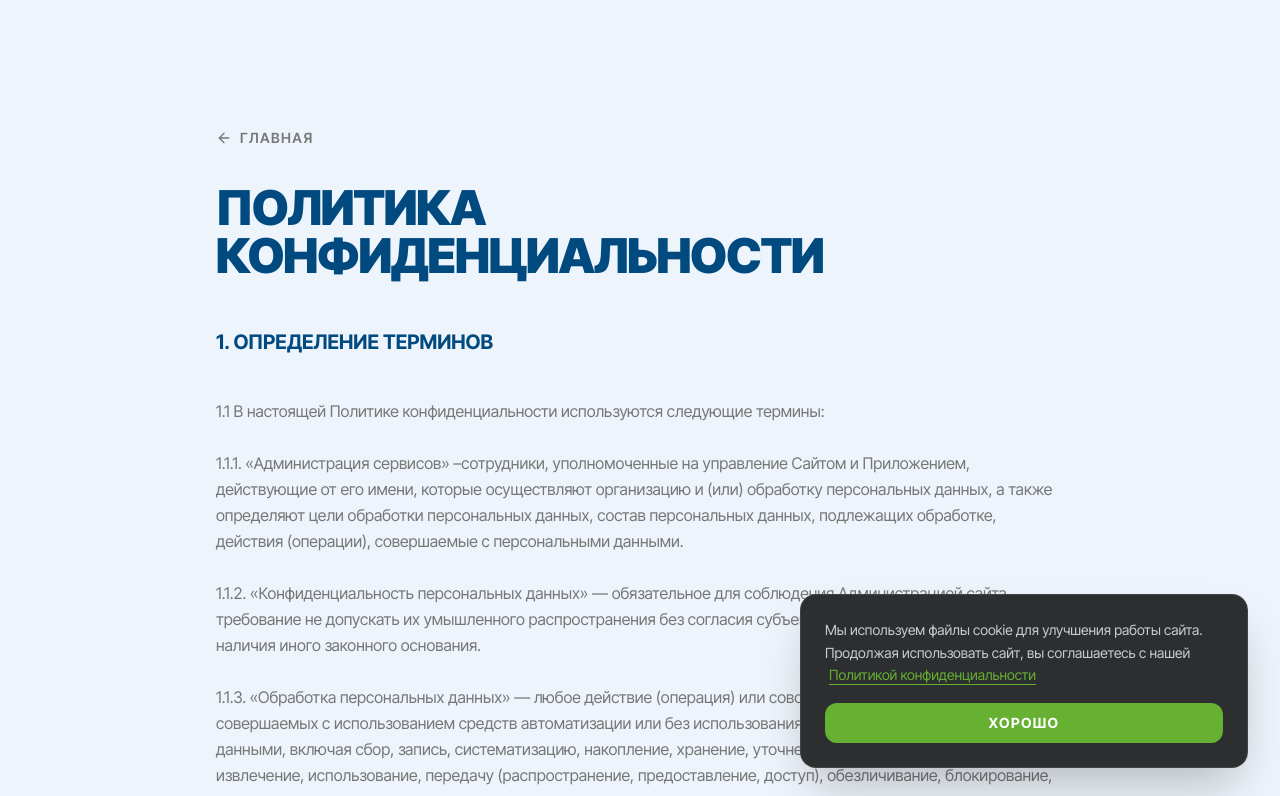
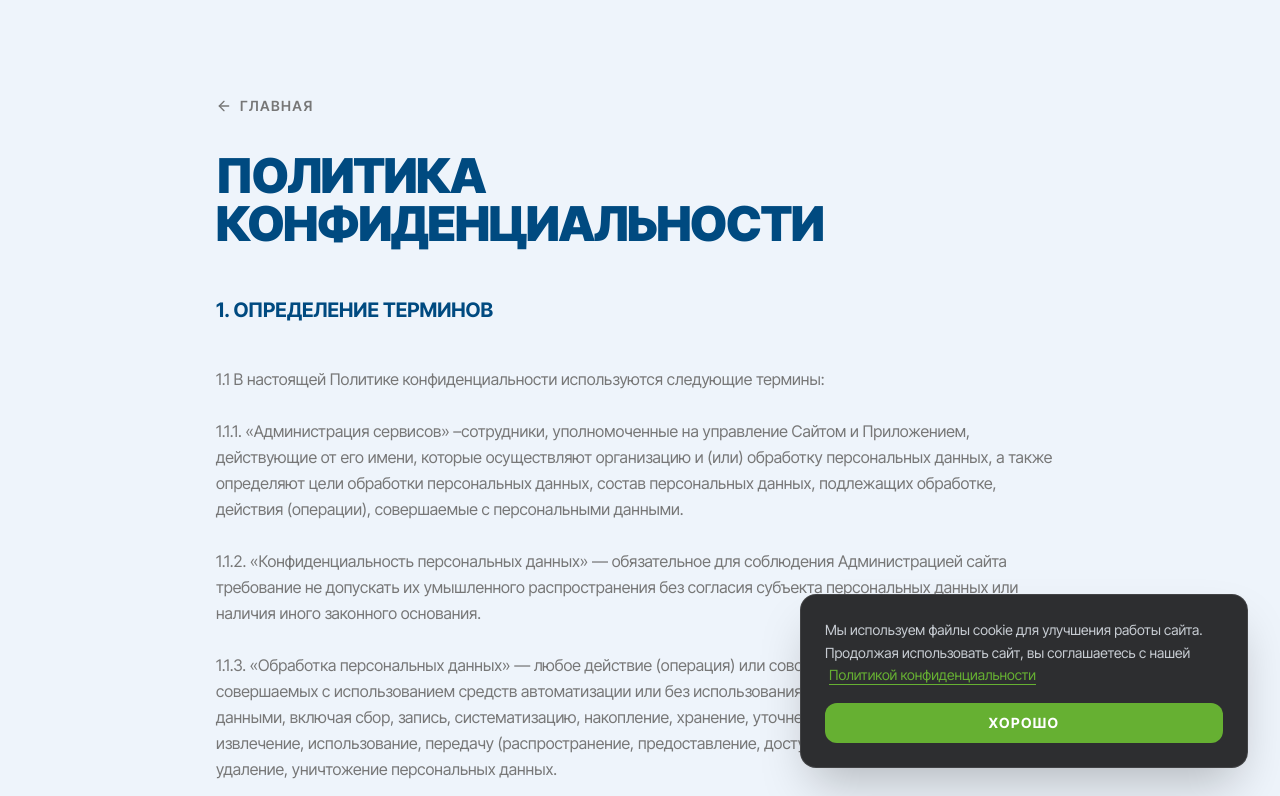
Before and after one commit to Vlad575oa/ResursTrans_1, a Next.js app: page /privacy in a window 1280 px wide. Shown: the top 796 px of the page. Built offline with nearby package versions, Linux system fonts and the light colour scheme; no server answers; a web font is replaced by a local one.

Commit message:
style: reduce top padding on legal pages for better header alignment
Reduced top padding from 128px to 96px in privacy/page.tsx, cookies/page.tsx, and terms/page.tsx to bring the content closer to the header.

```diff
--- a/src/app/cookies/page.tsx
+++ b/src/app/cookies/page.tsx
@@ -9,7 +9,7 @@ export default async function CookieSettingsPage() {
     const sections = content.split(/\n\n(?=\d+\.\s)/);
 
     return (
-        <div className="container mx-auto px-6 py-32 max-w-4xl min-h-screen">
+        <div className="container mx-auto px-6 pt-24 pb-32 max-w-4xl min-h-screen">
             <div className="mb-8">
                 <Link href="/" className="inline-flex items-center gap-2 text-text-secondary hover:text-primary transition-colors text-sm font-semibold uppercase tracking-widest">
                     <ArrowLeft className="w-4 h-4" />
--- a/src/app/privacy/page.tsx
+++ b/src/app/privacy/page.tsx
@@ -9,7 +9,7 @@ export default async function PrivacyPolicyPage() {
     const sections = content.split(/\n\n(?=\d+\.\s)/);
 
     return (
-        <div className="container mx-auto px-6 py-32 max-w-4xl min-h-screen">
+        <div className="container mx-auto px-6 pt-24 pb-32 max-w-4xl min-h-screen">
             <div className="mb-8">
                 <Link href="/" className="inline-flex items-center gap-2 text-text-secondary hover:text-primary transition-colors text-sm font-semibold uppercase tracking-widest">
                     <ArrowLeft className="w-4 h-4" />
--- a/src/app/terms/page.tsx
+++ b/src/app/terms/page.tsx
@@ -9,7 +9,7 @@ export default async function TermsOfUsePage() {
     const sections = content.split(/\n\n(?=\d+\.\s)/);
 
     return (
-        <div className="container mx-auto px-6 py-32 max-w-4xl min-h-screen">
+        <div className="container mx-auto px-6 pt-24 pb-32 max-w-4xl min-h-screen">
             <div className="mb-8">
                 <Link href="/" className="inline-flex items-center gap-2 text-text-secondary hover:text-primary transition-colors text-sm font-semibold uppercase tracking-widest">
                     <ArrowLeft className="w-4 h-4" />
```
